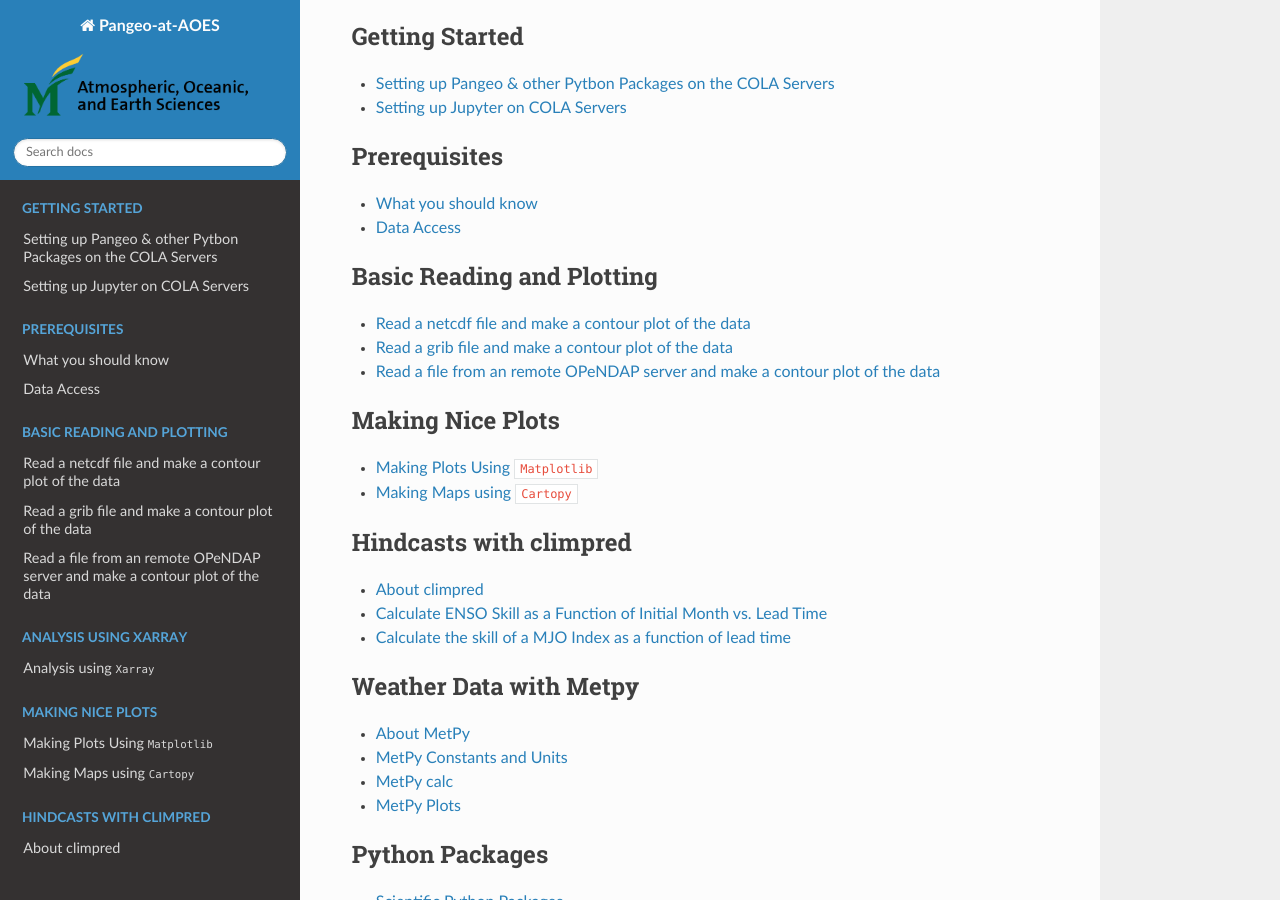
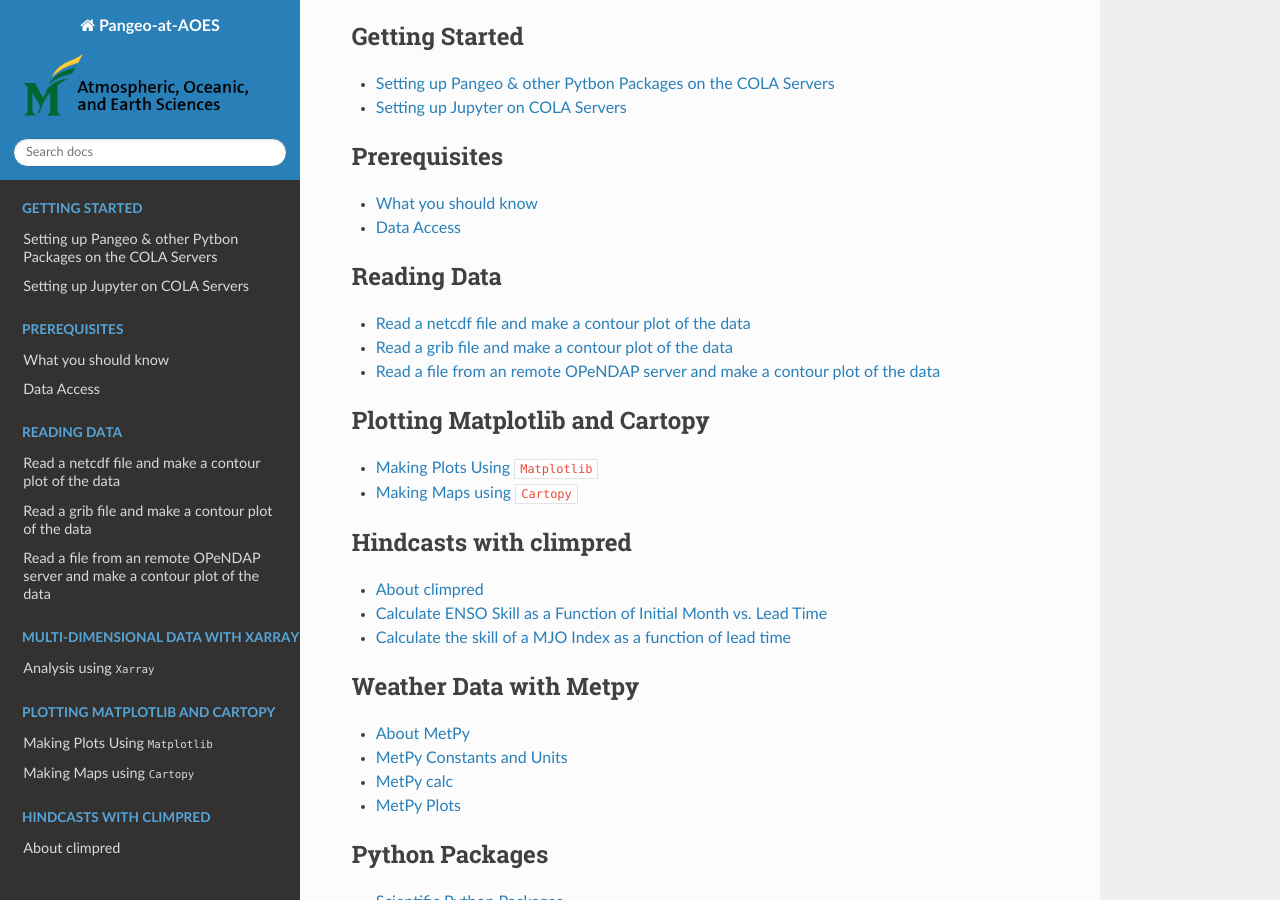
Before and after one commit to kpegion/Pangeo-at-AOES, a Sphinx documentation site: the page built from docs/source/index.rst, in a window 1280 px wide and 900 px high, scrolled down 324 px. Built offline with Sphinx 7.4.7 and the Read the Docs theme 2.0.0, drawn with Linux system fonts in a browser that asks for light colours.

Commit message:
prereq.rst

```diff
--- a/docs/source/index.rst
+++ b/docs/source/index.rst
@@ -30,7 +30,7 @@ This set of tutorials is specifically designed for the Mason AOES COLA Servers,
 
 .. toctree::
    :maxdepth: 1
-   :caption: Basic Reading and Plotting
+   :caption: Reading Data
 
    examples/read-netcdf.ipynb
    examples/read-grib.ipynb
@@ -39,7 +39,7 @@ This set of tutorials is specifically designed for the Mason AOES COLA Servers,
 
 .. toctree::
    :maxdepth: 2
-   :caption: Analysis Using Xarray
+   :caption: Multi-dimensional Data with Xarray
    :hidden:
 
    examples/advanced-analysis.ipynb
@@ -47,7 +47,7 @@ This set of tutorials is specifically designed for the Mason AOES COLA Servers,
 
 .. toctree::
    :maxdepth: 1
-   :caption: Making Nice Plots
+   :caption: Plotting Matplotlib and Cartopy
 
    examples/matplotlib-tutorial.ipynb
    examples/cartopy-tutorial.ipynb
```
